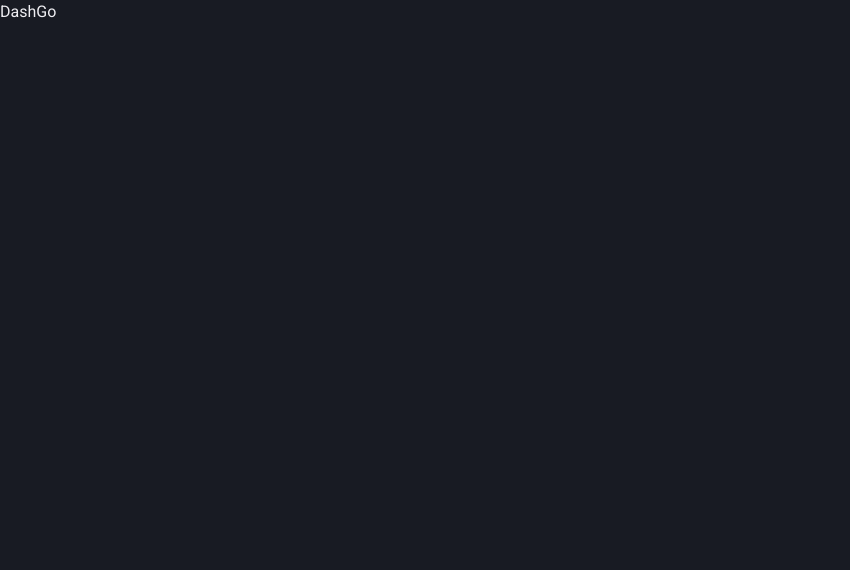
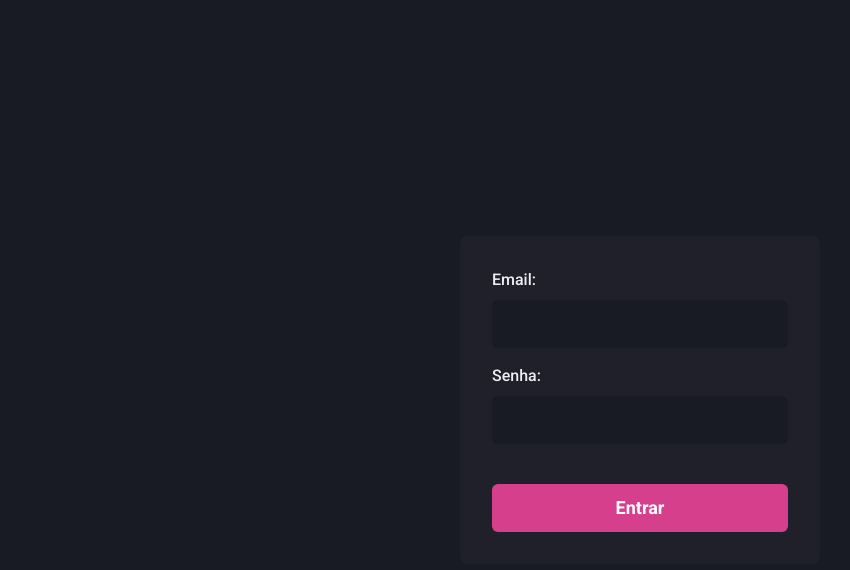
Before and after one commit to CarlosAmorim94/DashGo, a Next.js app: page / in a window 1280 px wide. Shown: the top 570 px of the page, without its empty margins (0-850 px from the left). Built offline with nearby package versions, Linux system fonts and the light colour scheme.

Commit message:
Feat: Creating SignIn page and Input component

```diff
--- /dev/null
+++ b/src/components/Form/Input.tsx
@@ -0,0 +1,32 @@
+import {
+  FormControl,
+  FormLabel,
+  Input as ChakraInput,
+  InputProps as ChakraInputProps,
+} from "@chakra-ui/react";
+
+interface InputProps extends ChakraInputProps {
+  name: string;
+  label?: string;
+}
+
+//...rest coleta todas as outras props adicionadas no componente , pois o type não será fixo, devemos tipar com extends
+export default function Input({ name, label, ...rest }: InputProps) {
+  return (
+    <FormControl>
+      {!!label && <FormLabel htmlFor={name}>{label}:</FormLabel>}
+      <ChakraInput
+        name={name}
+        id={name}
+        focusBorderColor="pink.500"
+        bgColor="gray.900"
+        variant="filled"
+        _hover={{
+          bgColor: "gray.900",
+        }}
+        size="lg"
+        {...rest}
+      />
+    </FormControl>
+  );
+}
--- a/src/pages/index.tsx
+++ b/src/pages/index.tsx
@@ -1,11 +1,29 @@
+import { Button, Flex, Stack } from "@chakra-ui/react";
 import type { NextPage } from "next";
+import Input from "../components/Form/Input";
 
-const Home: NextPage = () => {
+const SignIn: NextPage = () => {
   return (
-    <>
-      <h1>DashGo</h1>
-    </>
+    <Flex w="100vw" h="100vh" align="center" justify="center">
+      <Flex
+        as="form"
+        w="100%"
+        maxWidth={360}
+        bg="gray.800"
+        p={8}
+        borderRadius={8}
+        flexDir="column"
+      >
+        <Stack spacing={4}>
+          <Input name="email" label="Email" type="email" />
+          <Input name="password" label="Senha" type="password" />
+          <Button type="submit" mt={6} colorScheme="pink" size="lg">
+            Entrar
+          </Button>
+        </Stack>
+      </Flex>
+    </Flex>
   );
 };
 
-export default Home;
+export default SignIn;
```
